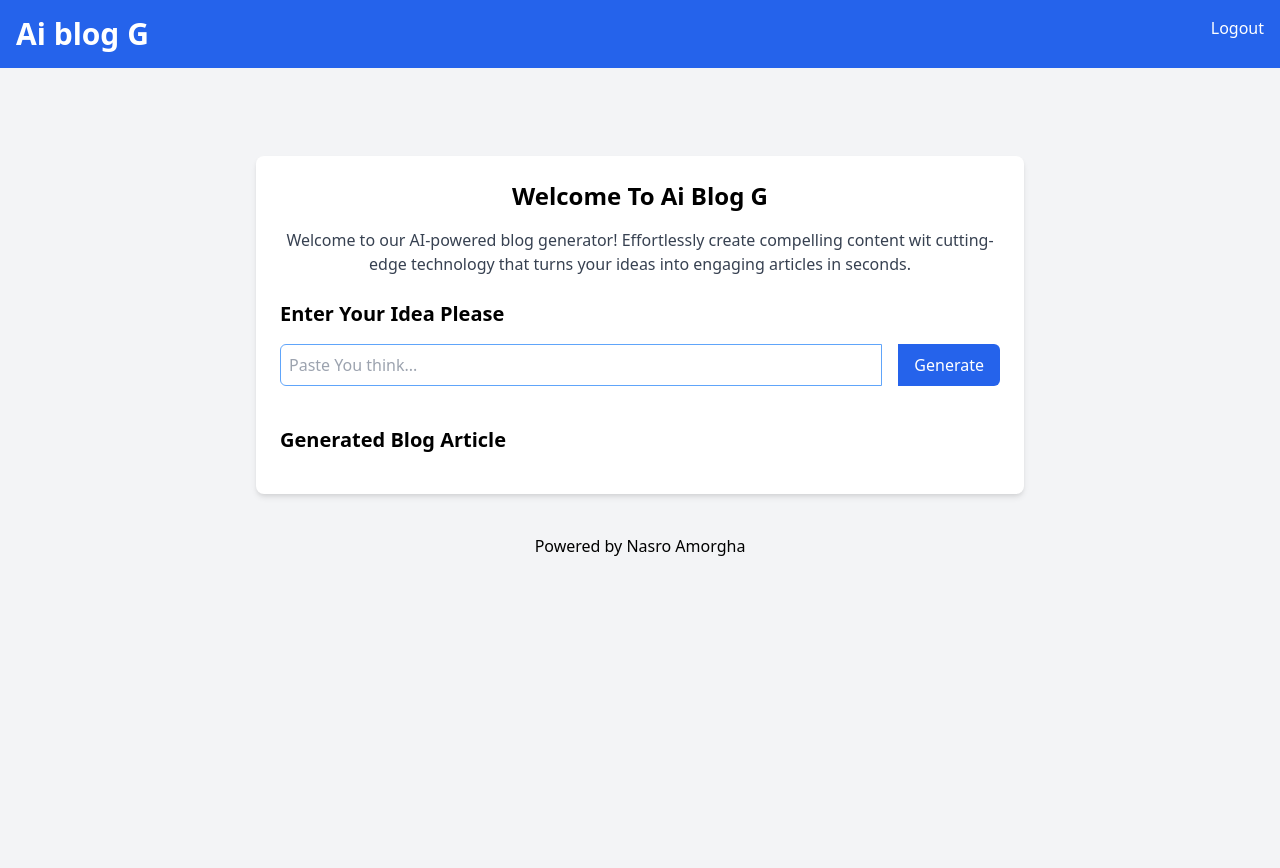
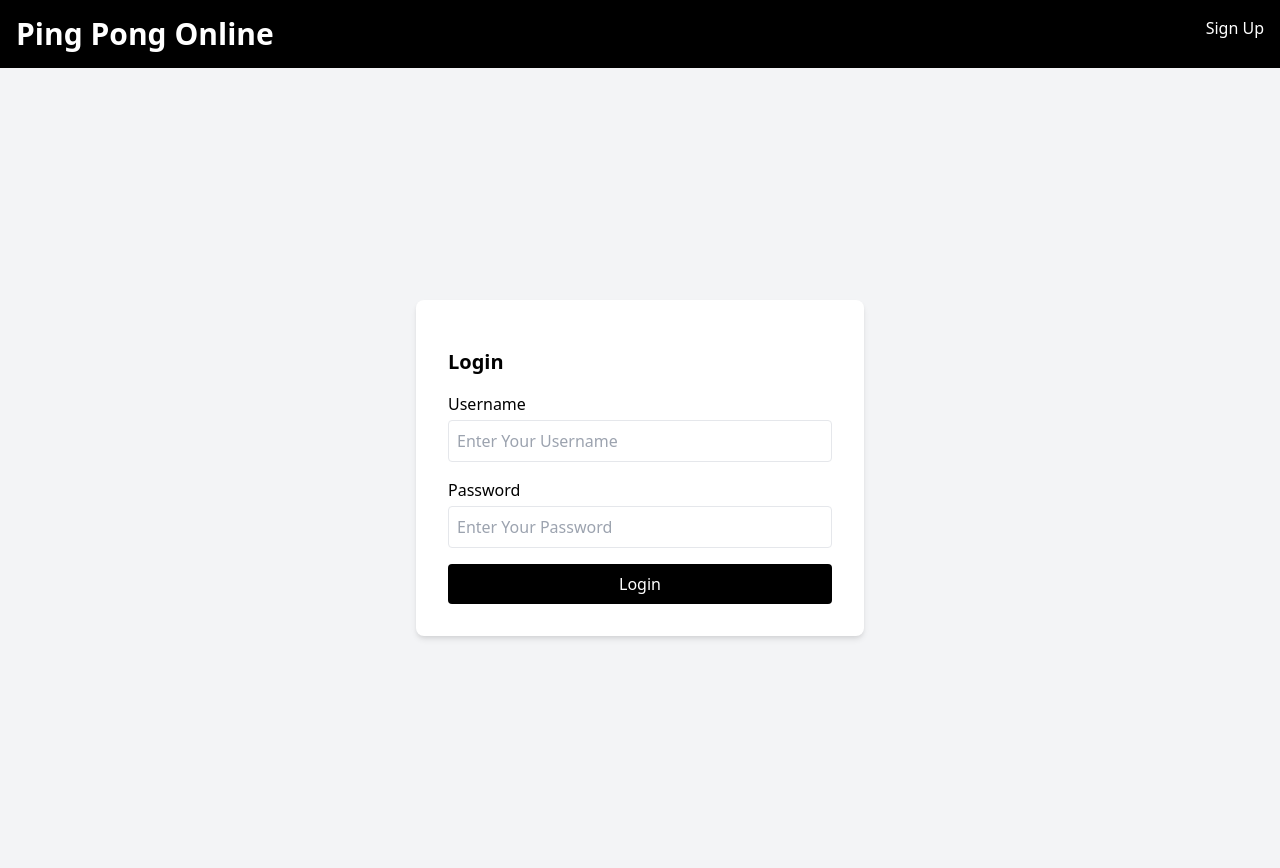
Before and after one commit to Namorgha/django-project, a Django app: page / in a window 1280 px wide. Before the commit the page ends 556 px from the top, so only its background shows below. Run offline with Django 5.2, Linux system fonts and the light colour scheme.

Commit message:
home changed

```diff
--- a/api_proj/backend/ai_blog/ai_blog/settings.py
+++ b/api_proj/backend/ai_blog/ai_blog/settings.py
@@ -11,7 +11,7 @@ https://docs.djangoproject.com/en/5.1/ref/settings/
 """
 
 from pathlib import Path
-
+import os
 # Build paths inside the project like this: BASE_DIR / 'subdir'.
 BASE_DIR = Path(__file__).resolve().parent.parent
 
@@ -128,3 +128,5 @@ STATIC_URL = 'static/'
 # https://docs.djangoproject.com/en/5.1/ref/settings/#default-auto-field
 
 DEFAULT_AUTO_FIELD = 'django.db.models.BigAutoField'
+
+LOGIN_URL = 'login'
--- a/api_proj/backend/ai_blog/ai_blog/urls.py
+++ b/api_proj/backend/ai_blog/ai_blog/urls.py
@@ -17,6 +17,7 @@ Including another URLconf
 from django.contrib import admin
 from django.urls import path, include
 
+
 urlpatterns = [
     path('admin/', admin.site.urls),
     path('', include('blog.urls'))
--- a/api_proj/backend/ai_blog/blog/admin.py
+++ b/api_proj/backend/ai_blog/blog/admin.py
@@ -1,4 +1 @@
 from django.contrib import admin
-from .models import Member
-
-admin.site.register(Member)
--- a/api_proj/backend/ai_blog/blog/urls.py
+++ b/api_proj/backend/ai_blog/blog/urls.py
@@ -2,8 +2,9 @@ from django.urls import path
 from . import views
 
 urlpatterns = [
-    path('', views.index, name='index'),
+    path('', views.user_login, name='login'),
     path('index', views.index, name='index'),
     path('login', views.user_login, name='login'),
-    path('signup', views.signup, name='signup')
+    path('signup', views.user_signup, name='signup'),
+    path('logout', views.user_logout, name='logout'),
 ]
--- a/api_proj/backend/ai_blog/blog/views.py
+++ b/api_proj/backend/ai_blog/blog/views.py
@@ -1,46 +1,59 @@
+from django.contrib.auth.models import User
+from django.contrib.auth import authenticate, login, logout
 from django.shortcuts import render, redirect
-from .models import Member
-from .forms import MemberForm
-from django.contrib import messages
-from django.contrib.auth import authenticate, login, logout
+from django.contrib.auth.decorators import login_required
+from django.views.decorators.csrf import csrf_exempt
+from django.http import JsonResponse
+from django.conf import settings
+import json
+from pytube import YouTube
+import os
+import assemblyai as aai
+import openai
+from .models import BlogPost
 
-
-
+# Create your views here.
+@login_required
 def index(request):
-    all_members = Member.objects.all
-    return render(request, 'index.html', {'all':all_members})
+    return render(request, 'index.html')
 
 def user_login(request):
     if request.method == 'POST':
         username = request.POST['username']
         password = request.POST['password']
+
         user = authenticate(request, username=username, password=password)
         if user is not None:
             login(request, user)
-            messages.success(request, ('You have been logged in '))
             return redirect('index')
         else:
-            messages.success(request, ('There was an error loggin in please try again !!'))
-            return redirect('login')
+            error_message = "Invalid username or password"
+            return render(request, 'login.html', {'error_message': error_message})
 
+    return render(request, 'login.html')
 
-    else:
-        return render(request, 'login.html', {})
+def user_signup(request):
+    if request.method == 'POST':
+        username = request.POST['username']
+        email = request.POST['email']
+        password = request.POST['password']
+        repeatPassword = request.POST['repeatPassword']
 
-def signup(request):
-    if request.method == "POST":
-        form = MemberForm(request.POST or None)
-        if form.is_valid():
-            form.save()
-            messages.success(request, ('You Form been Submitted Seccessfuly'))
-            return redirect('login')
+        if password == repeatPassword:
+            try:
+                user = User.objects.create_user(username, email, password)
+                user.save()
+                login(request, user)
+                return redirect('login')
+            except:
+                error_message = 'Error creating account'
+                return render(request, 'signup.html', {'error_message':error_message})
         else:
-            uname = request.POST['uname']
-            email = request.POST['email']
-            passwd = request.POST['passwd']
-            repasswd = request.POST['repasswd']
-            messages.success(request, ('There was an error in your form please try again '))
-            return render(request, 'signup.html', {'uname':uname, 'email':email, 'passwd':passwd, 'repasswd':repasswd })
+            error_message = 'Password do not match'
+            return render(request, 'signup.html', {'error_message':error_message})
 
-    else:
-        return render(request, 'signup.html', {})
+    return render(request, 'signup.html')
+
+def user_logout(request):
+    logout(request)
+    return redirect('/')
--- /dev/null
+++ b/api_proj/backend/ai_blog/password.txt
@@ -0,0 +1,2 @@
+nassro = G7f$1kPz!9XsQm&4
+zaba = G8k@jPzQ5m!wX7l%
--- a/api_proj/backend/ai_blog/templates/index.html
+++ b/api_proj/backend/ai_blog/templates/index.html
@@ -1,132 +1,71 @@
 <!DOCTYPE html>
 <html lang="en">
 <head>
-    <meta charset="UTF-8">
-    <meta name="viewport" content="width=device-width, initial-scale=1">
-    <title>AI blog</title>
-    {% for item in all %}
-      <p>{{ item }}</p>
-    {% endfor %}
-
-
-
-    <link href="https://cdn.jsdelivr.net/npm/tailwindcss@2.2.19/dist/tailwind.min.css" rel="stylesheet">
+  <meta charset="UTF-8" />
+  <meta name="viewport" content="width=device-width, initial-scale=1.0" />
+  <meta name="description" content="Play Ping Pong Online - Join the fun and challenge others!" />
+  <title>Ping Pong Online</title>
+  <link href="https://cdn.jsdelivr.net/npm/tailwindcss@2.2.19/dist/tailwind.min.css" rel="stylesheet" />
   <style>
-@keyframes rotate {
-            from {
-                transform: rotate(0deg);
+    .hero-bg {
+      background-image: url('https://source.unsplash.com/random/1600x900?pingpong');
+      background-size: cover;
+      background-position: center;
     }
-            to {
-                transform: rotate(360deg);
-            }
-        }
-
-
-         @-webkit-keyframes rotate {
-            from {
-                -webkit-transform: rotate(0deg);
-            }
-            to {
-                -webkit-transform: rotate(360deg);
-            }
-        }
-
-        .load {
-            width: 100px;
-            height: 100px;
-            margin: 110px auto 0;
-            border:solid 10px rgb(19,90,125);
-            border-radius: 50%;
-            border-right-color: transparent;
-            border-bottom-color: transparent;
-             -webkit-transition: all 0.5s ease-in;
-            -webkit-animation-name:             rotate;
-            -webkit-animation-duration:         1.0s;
-            -webkit-animation-iteration-count:  infinite;
-            -webkit-animation-timing-function: linear;
-
-                 transition: all 0.5s ease-in;
-            animation-name:             rotate;
-            animation-duration:         1.0s;
-            animation-iteration-count:  infinite;
-            animation-timing-function: linear;
-            {
   </style>
 </head>
-  <body class="flex flex-col min-h-screen bg-gray-100 font-sans antialis">
-
+<body class="bg-gray-100 font-sans leading-normal tracking-normal">
 
   <!-- Navbar -->
-      <nav class="bg-blue-600 p-4 text-white flex justify-between">
-        <div>
-          <h1 class="text-3xl font-bold">Ai blog G</h1>
+  <nav class="bg-black p-4 shadow-lg">
+    <div class="container mx-auto flex justify-between items-center">
+      <div class="text-white font-bold text-2xl">Ping Pong Online</div>
+      <div class="space-x-4">
+        <a href="logout" class="text-gray-300 hover:text-white">LogOut</a>
+        <a href="#" class="bg-yellow-900 hover:bg-yellow-500 text-black font-bold py-2 px-4 rounded-md">Ping Online</a>
       </div>
-        <div>
-          <a href="#" class="text-white hover:underline">Logout</a>
     </div>
   </nav>
-      <br>
 
-    {% if messages %}
-      {% for message in messages %}
-      <div id="hwa" class="alert alert-dismissible show bg-yellow-200 text-center shadow-md rounded-l-md" role="alert">
+  <!-- Hero Section -->
+  <section class="hero-bg h-screen flex flex-col items-center justify-center text-center text-white bg-cover bg-center bg-green-900">
+    <h1 class="text-5xl font-extrabold">Play Ping Pong Online</h1>
+    <p class="text-lg mt-4">Join the game and challenge players worldwide in real-time matches.</p>
+    <a href="#" class="bg-yellow-900 hover:bg-yellow-500 text-black font-bold py-3 px-6 mt-8 inline-block rounded-md shadow-lg">Start Playing</a>
+  </section>
 
-        {{ message }}
-        <button type="button" data-dismiss="alert" aria-label="Close" onclick="myFunction()" style="position: absolute; right: 15px;">
-              <span aria-hidden="true">&times;</span>
-              <script>
-                function myFunction() {
-                  document.getElementById("hwa").style.display = "none";
-                }
-              </script>
-            </button>
-      {% endfor %}
-    {% endif %}
+  <!-- About Us Section -->
+  <section id="about" class="py-16 bg-gray-100">
+    <div class="container mx-auto px-6">
+      <h2 class="text-3xl font-bold text-center mb-12 text-gray-800">About Us</h2>
+      <div class="text-center text-gray-600">
+        <p>We are passionate about bringing the excitement of ping pong to the online world. Our platform allows players of all skill levels to compete against each other in real-time matches.</p>
+        <p>Whether you're a seasoned pro or a casual player, Ping Pong Online is your destination for fun, competitive gameplay.</p>
       </div>
-
-      <br>
-        <!-- Main -->
-      <div class="flex-grow container mx-auto mt-10 px-4 sm:px-0">
-        <div class="max-w-3xl mx-auto bg-white p-6 rounded-lg shadow-md transition-transform transform hover:scale-105 flex flex-col">
-
-          <!-- Introduction section -->
-          <div class="text-center">
-            <h2 class="text-2xl font-semibold mb-4">Welcome To Ai Blog G</h2>
-            <p class="text-gray-700">
-              Welcome to our AI-powered blog generator! Effortlessly create compelling content wit cutting-edge technology that turns your ideas into engaging articles in seconds.
-            </p>
-          </div>
-          <br>
-
-          <!-- idea section -->
-          <div >
-            <h2 class="text-xl mb-4 font-semibold">Enter Your Idea Please</h2>
-            <div class="flex space-x-4">
-              <input id="idea" type="text" placeholder="Paste You think..." class="flex-grow p-2 border border-blue-400 rounded-l-md">
-              <button id="generatorblogbutton" class="bg-blue-600 text-white px-4 py-2 rounded-r-md hover:bg-blue-700 transition-colors">Generate</button>
-            </div>
-
-            <!-- Section for loading circle -->
-            <div style="display: none" id="loading-circle" class="load">
-
-            </div>
-            <!-- Generated Blog Display Section -->
-            <section class="mt-10 flex-grow ">
-             <h2 class="text-xl mb-4 font-semibold ">Generated Blog Article</h2>
-             <div id="blogContenet" class="mt-2 text-gray-700 space-y-4">
-
     </div>
   </section>
-          </div
+
+  <!-- Get In Touch Section -->
+  <section id="contact" class="py-16 bg-gray-900 text-white">
+    <div class="container mx-auto px-6">
+      <h2 class="text-3xl font-bold text-center mb-12">Get In Touch</h2>
+      <div class="max-w-xl mx-auto">
+        <form class="space-y-6">
+          <input class="w-full p-4 border border-gray-300 rounded-md" type="text" placeholder="Your Name" required />
+          <input class="w-full p-4 border border-gray-300 rounded-md" type="email" placeholder="Your Email" required />
+          <textarea class="w-full p-4 border border-gray-300 rounded-md" placeholder="Your Message" rows="5" required></textarea>
+          <button class="w-full bg-yellow-400 hover:bg-yellow-500 text-black font-bold py-4 rounded-md">Send Message</button>
+        </form>
       </div>
     </div>
+  </section>
 
-      <footer class="text-center p-4 text-black mt-6">
-        Powered by <a href="https://github.com/namorgha/">Nasro Amorgha</a>
+  <!-- Footer -->
+  <footer class="bg-black text-white py-6">
+    <div class="container mx-auto text-center">
+      <p>&copy; 2024 Ping Pong Online. All rights reserved.</p>
+    </div>
   </footer>
 
-      <script>
-
-      </script>
 </body>
 </html>
--- a/api_proj/backend/ai_blog/templates/login.html
+++ b/api_proj/backend/ai_blog/templates/login.html
@@ -9,13 +9,12 @@
     <!-- Header-->
   </head>
   <body class="bg-gray-100 font-sans antialiased">
-      <nav class="bg-blue-600 p-4 text-white flex justify-between">
+      <nav class="bg-black p-4 text-white flex justify-between">
         <div>
-          <h1 class="text-3xl font-bold">Ai blog G</h1>
+          <h1 class="text-3xl font-bold">Ping Pong Online</h1>
         </div>
         <div>
-          <a href="#" class="text-white hover:underline">Login</a>
-          <a href="#" class="text-white hover:underline">Sign Up</a>
+          <a href="signup" class="text-white hover:underline">Sign Up</a>
         </div>
       </nav>
 
@@ -60,7 +59,7 @@
               <label for="password" class="block mb-1 font-medium">Password</label>
               <input type="password" id="password" name="password" placeholder="Enter Your Password" class="w-full p-2 border rounded ">
             </div>
-            <button type="submit" class="w-full bg-blue-600 text-white p-2 rounded hover:bg-blue-700">Login</button>
+            <button type="submit" class="w-full bg-black text-white p-2 rounded">Login</button>
           </form>
         </div>
       </div>
```
Also changed, not shown: api_proj/backend/ai_blog/blog/forms.py (+10 -4 lines), api_proj/backend/ai_blog/blog/models.py (+9 -6 lines), api_proj/backend/ai_blog/templates/all-blogs.html (deleted, +0 -51 lines), api_proj/backend/ai_blog/templates/blog-details.html (deleted, +0 -44 lines), api_proj/backend/ai_blog/templates/signup.html (+29 -39 lines), api_proj/backend/ai_blog/blog/migrations/0002_blogpost_delete_member.py (added). Lines whose indentation alone changed are shown as unchanged.
